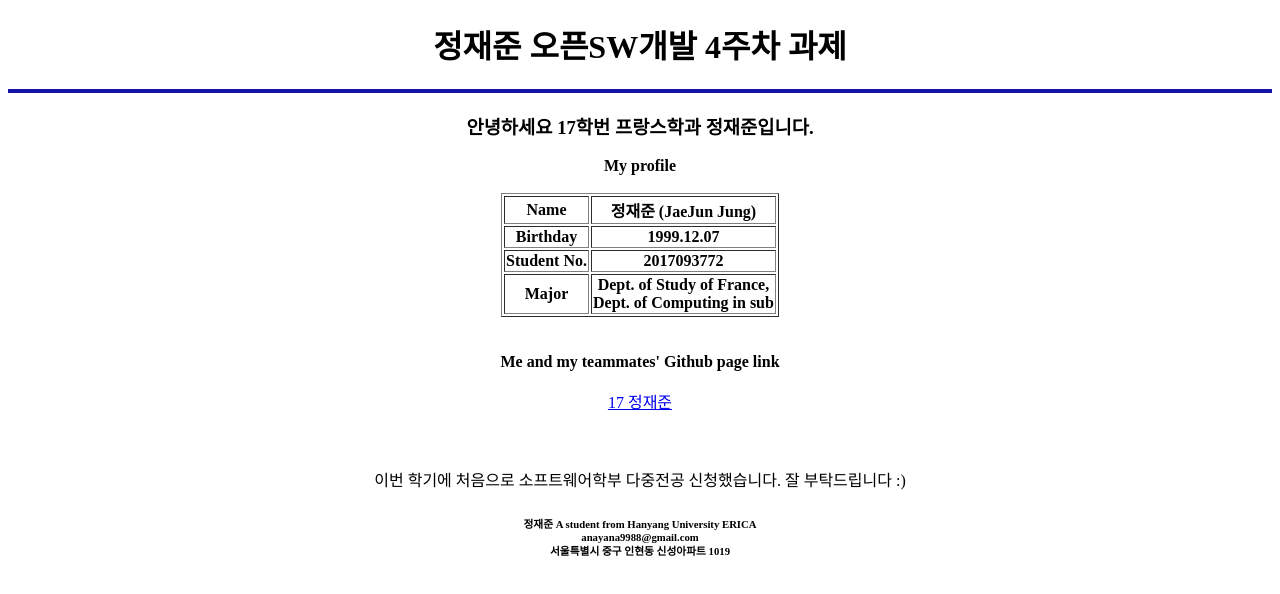
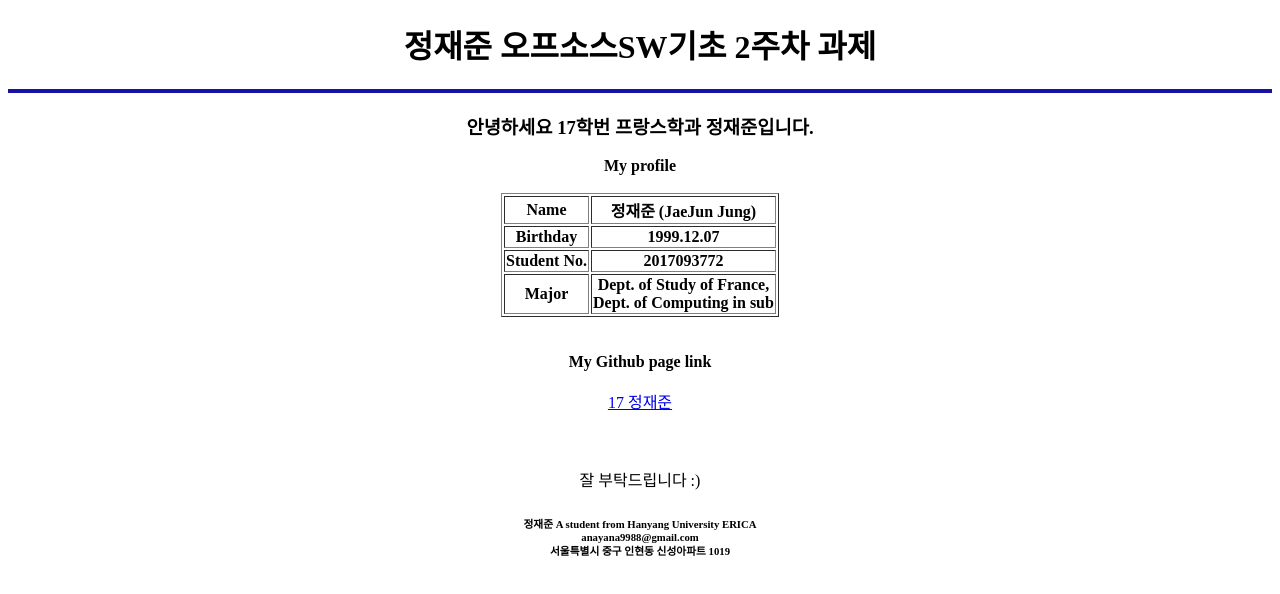
Before and after one commit to Jaejuna/Jaejuna.github.io, a plain HTML site: page index.html in a window 1280 px wide. Drawn offline with Linux system fonts and the light colour scheme.

Commit message:
revised index.html

```diff
--- a/index.html
+++ b/index.html
@@ -2,7 +2,7 @@
 <html lang="en" dir="ltr">
   <head>
     <meta charset="utf-8">
-    <title>정재준 OSS-DEV 4주차 과제 </title>
+    <title>2주차 과제 </title>
     <style>
       hr {border: 2px solid #1612A2;}
       body {text-align: center;}
@@ -11,7 +11,7 @@
 
   </head>
   <body>
-    <h1>정재준 오픈SW개발 4주차 과제</h1>
+    <h1>정재준 오프소스SW기초 2주차 과제</h1>
     <hr>
     <h3>안녕하세요 17학번 프랑스학과 정재준입니다.</h3>
     <b>My profile</b>
@@ -35,12 +35,12 @@
         </tr>
         </table>
         <br><br>
-    <strong>Me and my teammates' Github page link </strong>
+    <strong>My Github page link </strong>
       <br><br>
     <a href="https://github.com/Jaejuna" target="_blank">17 정재준 </a> <br>
 
 <br><br><br>
-    이번 학기에 처음으로 소프트웨어학부 다중전공 신청했습니다. 잘 부탁드립니다 :)
+    잘 부탁드립니다 :)
 
     <h6>정재준 A student from Hanyang University ERICA <br>
     anayana9988@gmail.com <br>
```
